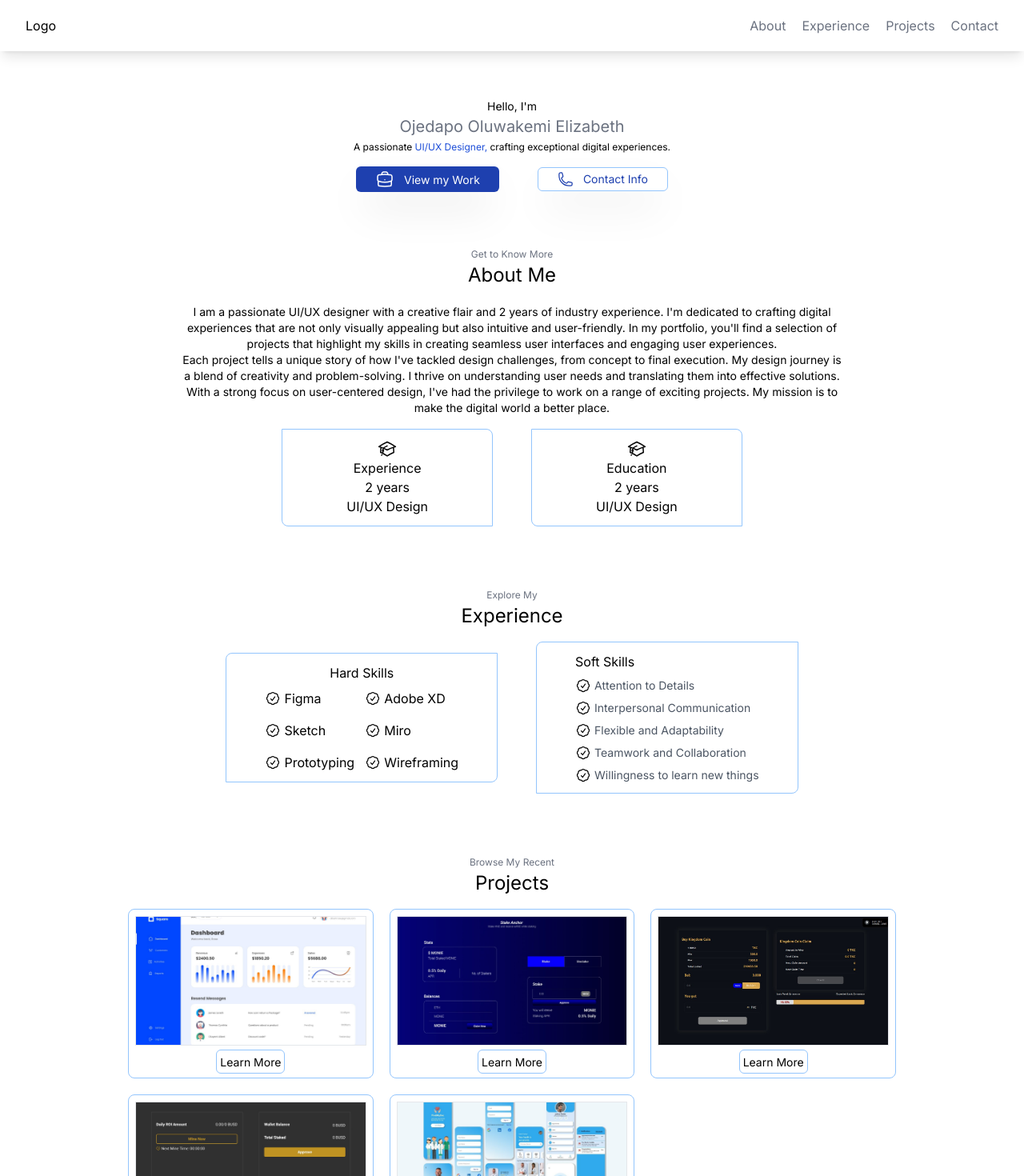
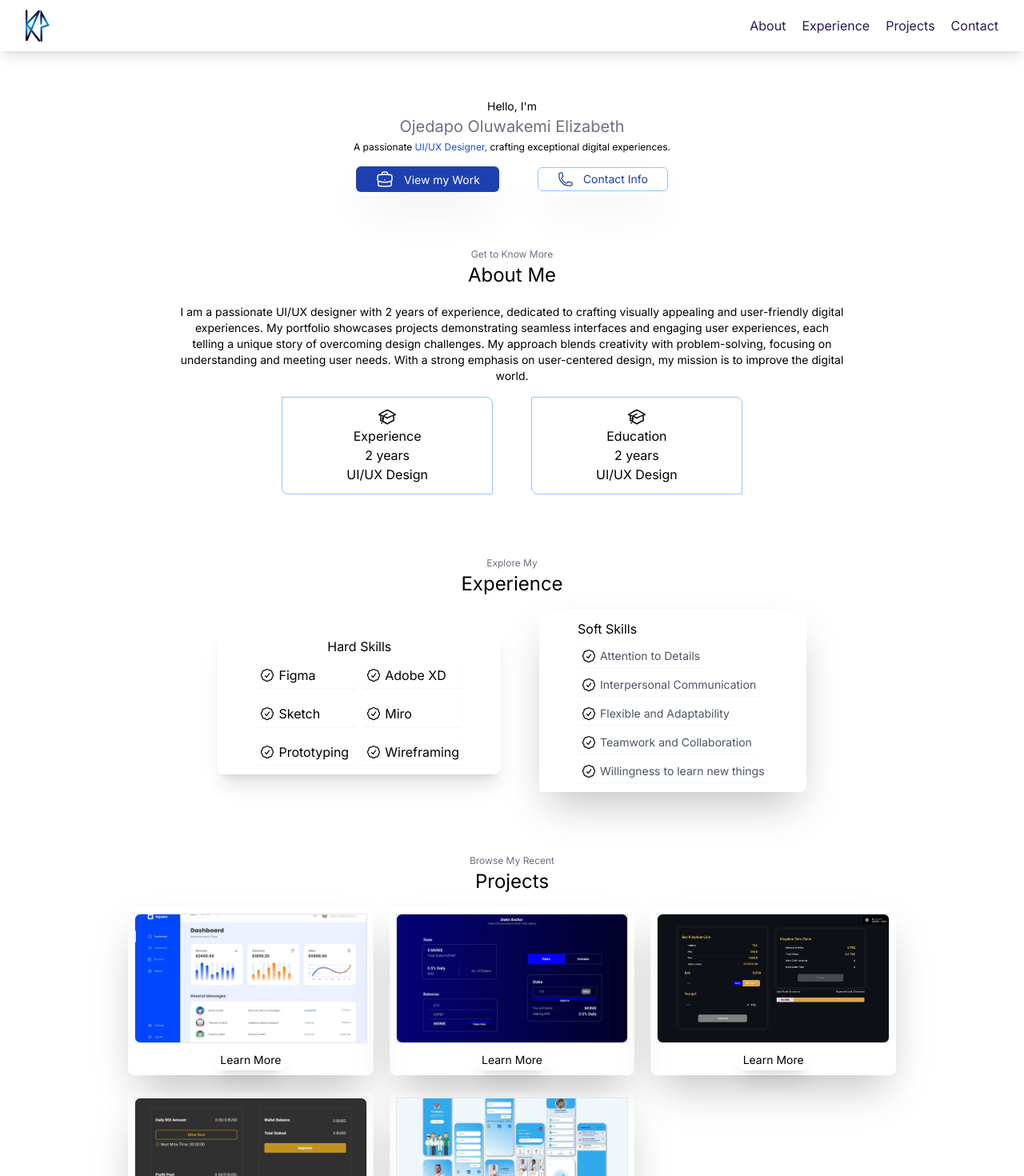
Before and after one commit to sundayonah/enehi-protfolio, a Next.js app: page / in a window 1280 px wide. Shown: the top 1470 px of the page at 80% size. Built offline with nearby package versions, Linux system fonts and the light colour scheme.

Commit message:
animation: add animations to exprirence and i achange about text

```diff
--- a/app/component/aboutMe.jsx
+++ b/app/component/aboutMe.jsx
@@ -8,21 +8,9 @@ const AboutMe = () => {
 
          <div className="">
             <p className="text-sm mt-5">
-               {` I am a passionate UI/UX designer with a creative flair and 2 years
-            of industry experience. I'm dedicated to crafting digital
-            experiences that are not only visually appealing but also intuitive
-            and user-friendly. In my portfolio, you'll find a selection of
-            projects that highlight my skills in creating seamless user
-            interfaces and engaging user experiences.`}
+               {` I am a passionate UI/UX designer with 2 years of experience, dedicated to crafting visually appealing and user-friendly digital experiences. My portfolio showcases projects demonstrating seamless interfaces and engaging user experiences, each telling a unique story of overcoming design challenges. My approach blends creativity with problem-solving, focusing on understanding and meeting user needs. With a strong emphasis on user-centered design, my mission is to improve the digital world.`}
             </p>
-            <p className="text-sm">{` Each project tells a
-            unique story of how I've tackled design challenges, from concept to
-            final execution. My design journey is a blend of creativity and
-            problem-solving. I thrive on understanding user needs and
-            translating them into effective solutions. With a strong focus on
-            user-centered design, I've had the privilege to work on a range of
-            exciting projects. My mission is to make the digital world a better
-            place.`}</p>
+
          </div>
             <div className="flex flex-col sm:flex-row items-center justify-center space-x-0 sm:space-x-12  mt-4">
             <div className="flex flex-col items-center py-3 px-20 sm:px-20  border border-blue-300 rounded-tr-lg rounded-bl-lg ">
--- a/app/component/experience.jsx
+++ b/app/component/experience.jsx
@@ -24,11 +24,11 @@ const Experience = () => {
          <h1 className="text-2xl">Experience</h1>
          <div className="flex flex-col sm:flex-row items-center justify-center space-x-0 sm:space-x-12  mt-4">
             {/* <div className="flex justify-center items-center space-x-12 mt-4"> */}
-            <div className="flex flex-col items-center py-3 px-12 border border-blue-300 rounded-tl-lg rounded-br-lg ">
+            <div className="flex flex-col items-center py-3 px-12 shadow-xl rounded-tl-lg rounded-br-lg ">
                <h2>Hard Skills</h2>
-               <div className="grid grid-cols-2 gap-2">
+               <div className="grid grid-cols-2 gap-2 ">
                   {hardSkils.map((skills, index) => (
-                     <div key={index} className="flex items-center space-y-2">
+                     <div key={index} className="flex items-center space-y-2 p-1 shadow-sm rounded-sm transition-all duration-500 transform hover:translate-y-[-5px]">
                         <span className="pt-2 pr-1">
                            <svg
                               xmlns="http://www.w3.org/2000/svg"
@@ -50,13 +50,13 @@ const Experience = () => {
                   ))}
                </div>
             </div>
-            <div className="flex flex-col items-start mt-6 sm:mt-0  py-3 px-12 border border-blue-300 rounded-tl-lg rounded-br-lg ">
+            <div className="flex flex-col items-start mt-6 sm:mt-0  py-3 px-12 shadow-2xl rounded-tl-lg rounded-br-lg ">
                <span className="">Soft Skills</span>
                <div></div>
                {softKills.map((skills, index) => (
                   <div
                      key={index}
-                     className="flex justify-center items-center space-y-2"
+                     className="flex justify-center items-center space-y-2 p-1 shadow-sm rounded-sm transition-all duration-500 transform hover:translate-y-[-5px]"
                   >
                      <span className="pt-2">
                         <svg
--- a/app/component/header.jsx
+++ b/app/component/header.jsx
@@ -1,11 +1,20 @@
+'use client'
+
+import Image from 'next/image';
 import Link from 'next/link';
 // import { useRouter } from 'next/router';
-import React from 'react';
+import React, { useState } from 'react';
+import { TiThMenu } from 'react-icons/ti';
+import { IoMdClose } from 'react-icons/io';
 
 const Header = () => {
-   // const { connectWallet, connect } = useContext(MinningContext);
+   // State to manage the mobile menu visibility
+   const [mobileMenuVisible, setMobileMenuVisible] = useState(false);
 
-   //    const router = useRouter();
+   // Function to toggle mobile menu visibility
+   const toggleMobileMenu = () => {
+      setMobileMenuVisible(!mobileMenuVisible);
+   };
 
    const menuItems = [
       { name: 'About', url: '#aboutMe' },
@@ -18,8 +27,10 @@ const Header = () => {
       <main className="w-full flex justify-between  items-center fixed top-0  bg-opacity-10 backdrop-blur-md shadow-lg h-16 z-20">
          <div className="flex w-full p-4 px-8 justify-between items-center  shadow-custom">
             {/* <div className=" pr-2">Logo</div> */}
-            <Link href="/">Logo</Link>
-            <div className="flex space-x-5 justify-center items-center">
+            <Link href="/">
+               <Image src='/images/logo.jpg' width={30} height={20} alt='logo' />
+            </Link>
+            {/* <div className="flex space-x-5 justify-center items-center">
                {menuItems.map((menu) => (
                   <div key={menu.name}>
                      <Link href={menu.url} className="text-gray-500">
@@ -27,7 +38,41 @@ const Header = () => {
                      </Link>
                   </div>
                ))}
-            </div>
+            </div> */}
+                 {/* Mobile menu */}
+               {mobileMenuVisible ? (
+                  <div className="lg:hidden flex flex-col  space-y-2 bg-[#fff] p-4  absolute top-14 right-0 w-48 shadow-2xl">
+                     {menuItems.map((menu) => (
+                        <div key={menu.name}>
+                           <Link href={menu.url} className="text-[#201f54]">
+                              {menu.name}
+                           </Link>
+                        </div>
+                     ))}
+
+                  </div>
+               ) : (
+                  <>
+                     <div className="hidden lg:flex space-x-5 justify-center items-center">
+                        {menuItems.map((menu) => (
+                           <div key={menu.name}>
+                              <Link href={menu.url} className="text-[#201f54]">
+                                 {menu.name}
+                              </Link>
+                           </div>
+                        ))}
+
+
+
+                     </div>
+                  </>
+            )}
+               <button
+                  className=" lg:hidden text-gray-500 focus:outline-none"
+                  onClick={toggleMobileMenu}
+               >
+                  {mobileMenuVisible ? <IoMdClose /> : <TiThMenu />}
+               </button>
          </div>
       </main>
    );
--- a/app/component/projects.jsx
+++ b/app/component/projects.jsx
@@ -19,10 +19,10 @@ const Projects = () => {
             {projects.map((projects, index) => (
                <div
                   key={index}
-                  className=" p-2 border border-blue-300 rounded-lg"
+                  className=" p-2 shadow-2xl rounded-lg transition-all duration-500 transform hover:translate-y-[-5px]"
                >
                   <div className="border mb-2">
-                                     <img src={projects.image} className="w-full h-40 object-cover" alt="projects" />
+                     <img src={projects.image} className="w-full h-40 object-cover rounded-md" alt="projects" />
 
                      {/* <img
                         src={projects.image}
@@ -33,7 +33,7 @@ const Projects = () => {
                   </div>
                   <Link
                      href={projects.url}
-                     className="p-1 border  border-blue-300 rounded-md"
+                     className="p-1 shadow-xl rounded-md"
                   >
                      <span className="text-sm"> Learn More</span>
                   </Link>
```
Also changed, not shown: public/images/logo.jpg (added).
